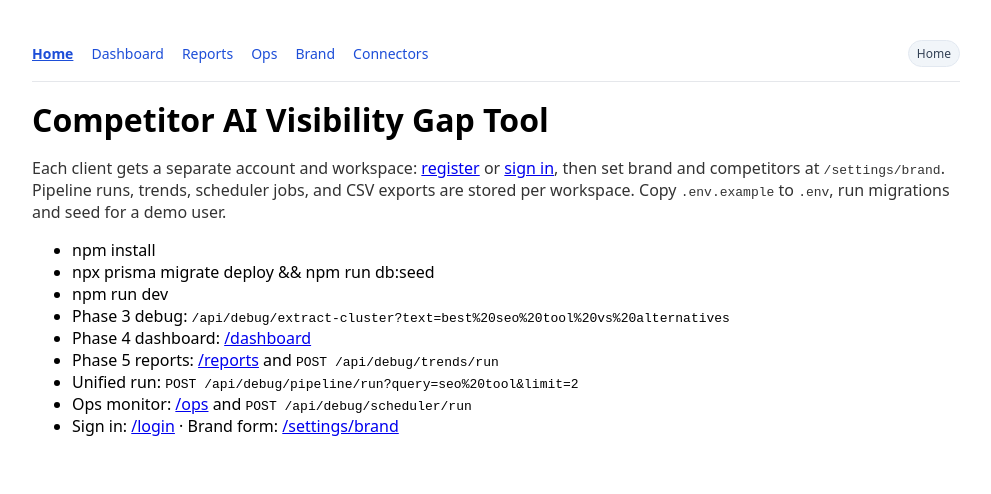
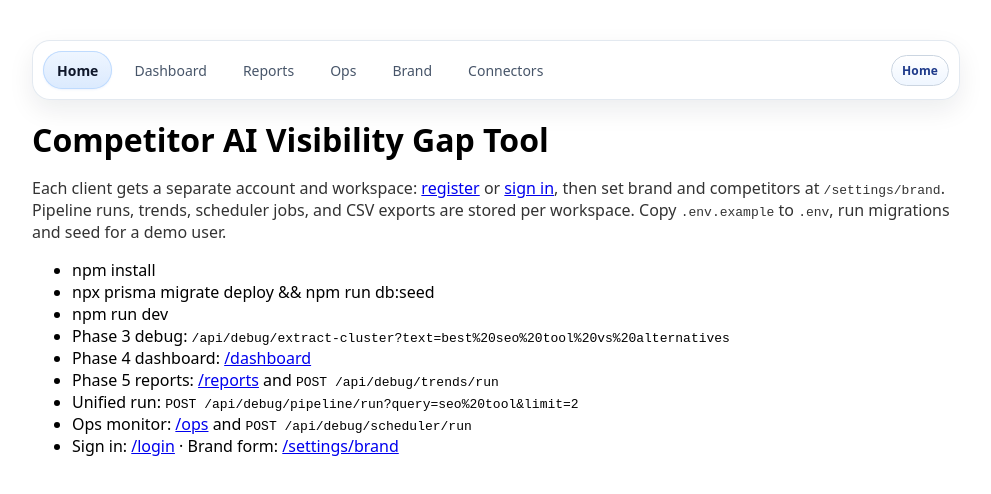
Before and after one commit to NetBrandingLimited/Competitor-AI-Visibility-Gap-Tool, a Next.js app: page / in a window 1280 px wide. Shown: the top 494 px of the page, without its empty margins (144-1135 px from the left). Built offline with nearby package versions, Linux system fonts and the light colour scheme.

Commit message:
Changes MENU

```diff
--- a/src/app/globals.css
+++ b/src/app/globals.css
@@ -357,68 +357,82 @@ p { color: #333; }
   border: 0;
 }
 .app-nav-link {
-  color: #1d4ed8;
+  display: inline-flex;
+  align-items: center;
+  justify-content: center;
+  min-height: 38px;
+  padding: 0 14px;
+  color: #475569;
   text-decoration: none;
-  border-radius: 6px;
+  border-radius: 999px;
   outline: none;
-  transition: color 0.15s ease, background-color 0.15s ease;
+  font-weight: 500;
+  white-space: nowrap;
+  transition: color 0.16s ease, background-color 0.16s ease, box-shadow 0.16s ease, transform 0.16s ease;
 }
 .app-nav-shell {
   position: sticky;
   top: 0;
   z-index: 20;
-  margin-top: -8px;
-  margin-bottom: 8px;
+  margin-top: 4px;
+  margin-bottom: 18px;
 }
 .app-nav-track {
   position: relative;
   display: flex;
   flex-wrap: nowrap;
-  gap: 10px 18px;
+  gap: 8px;
   align-items: center;
   overflow-x: auto;
   overflow-y: hidden;
   -webkit-overflow-scrolling: touch;
-  padding-top: 8px;
-  padding-bottom: 14px;
-  background: rgba(255, 255, 255, 0.94);
-  backdrop-filter: blur(2px);
-  border-bottom: 1px solid #e5e7eb;
+  padding: 10px;
+  background: rgba(255, 255, 255, 0.92);
+  backdrop-filter: blur(10px);
+  border: 1px solid rgba(226, 232, 240, 0.95);
+  border-radius: 18px;
+  box-shadow: 0 10px 26px rgba(15, 23, 42, 0.08);
   font-size: 14px;
 }
 .app-nav-link-active {
-  font-weight: 600;
-  text-decoration: underline;
+  color: #0f172a;
+  font-weight: 700;
+  background: linear-gradient(180deg, #eff6ff 0%, #dbeafe 100%);
+  box-shadow: inset 0 0 0 1px #bfdbfe, 0 1px 2px rgba(37, 99, 235, 0.08);
 }
 .app-nav-link:focus-visible {
-  box-shadow: 0 0 0 2px #93c5fd;
+  box-shadow: 0 0 0 2px #93c5fd, 0 0 0 5px rgba(147, 197, 253, 0.28);
 }
 .app-nav-link:active {
+  transform: translateY(1px);
   background: #dbeafe;
 }
 .app-nav-section-chip {
   margin-left: auto;
-  padding: 4px 8px;
+  padding: 6px 10px;
   border-radius: 999px;
   font-size: 12px;
-  color: #334155;
-  background: #f1f5f9;
-  border: 1px solid #e2e8f0;
+  font-weight: 600;
+  letter-spacing: 0.01em;
+  color: #1e3a8a;
+  background: linear-gradient(180deg, #ffffff 0%, #eff6ff 100%);
+  border: 1px solid #cbd5e1;
   white-space: nowrap;
 }
 .app-nav-fade {
   position: absolute;
-  top: 0;
-  bottom: 0;
-  width: 16px;
+  top: 10px;
+  bottom: 10px;
+  width: 24px;
   pointer-events: none;
+  border-radius: 16px;
 }
 .app-nav-fade-left {
-  left: 0;
+  left: 10px;
   background: linear-gradient(to right, rgba(255, 255, 255, 0.98), rgba(255, 255, 255, 0));
 }
 .app-nav-fade-right {
-  right: 0;
+  right: 10px;
   background: linear-gradient(to left, rgba(255, 255, 255, 0.98), rgba(255, 255, 255, 0));
 }
 .back-to-top-button {
@@ -459,8 +473,9 @@ p { color: #333; }
 
 @media (hover: hover) and (pointer: fine) {
   .app-nav-link:hover {
-    color: #1e40af;
-    background: #eff6ff;
+    color: #1e293b;
+    background: #f8fafc;
+    box-shadow: inset 0 0 0 1px #e2e8f0;
   }
   .back-to-top-button:hover {
     background: #f8fafc;
```
